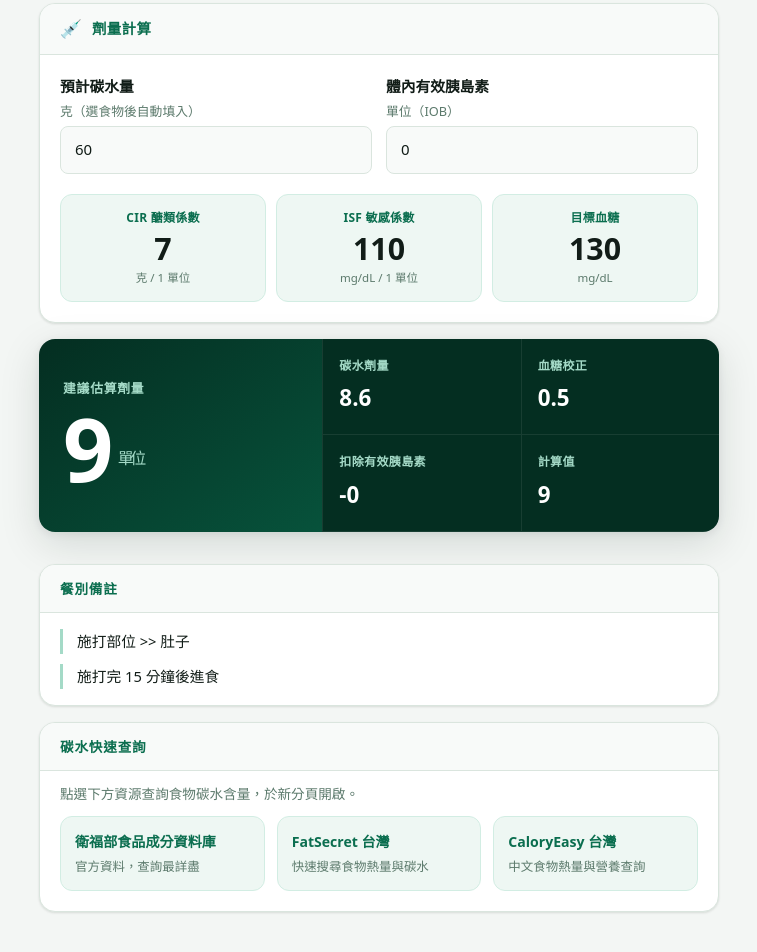
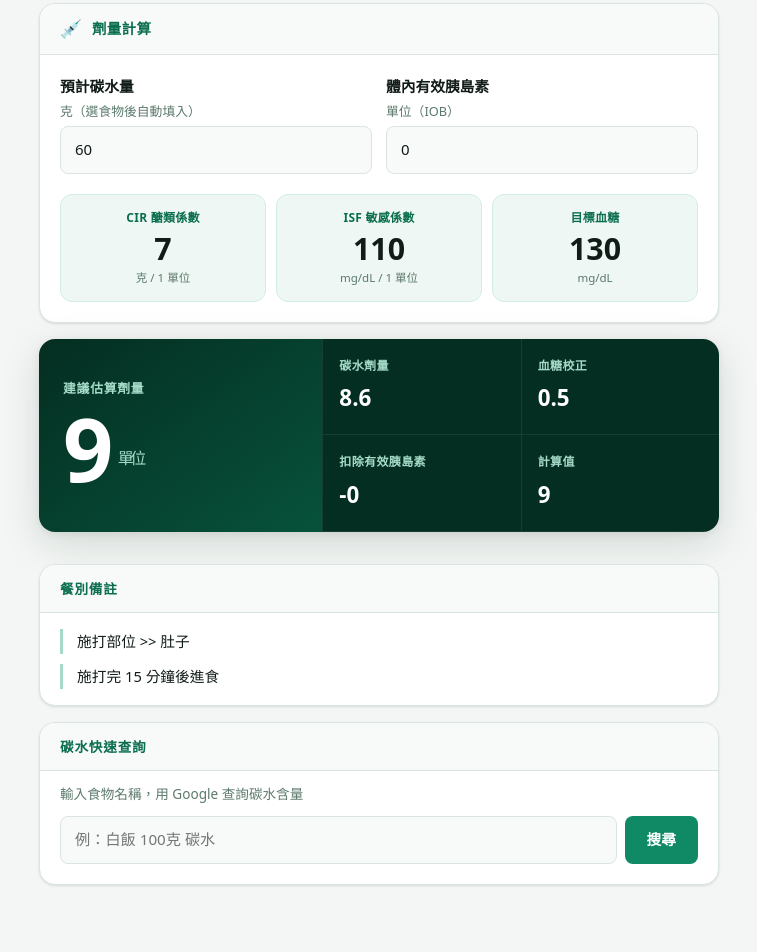
Before and after one commit to maxtylish/insulin_calculator, a plain HTML site: page index.html in a window 1280 px wide. Shown: the part 948-1900 px from the top of the page, without its empty margins (261-1018 px from the left). Drawn offline with Linux system fonts and the light colour scheme.

Commit message:
底部改為 Google 搜尋框

```diff
--- a/index.html
+++ b/index.html
@@ -197,21 +197,11 @@
 
         <section class="carb-ref-panel" aria-labelledby="carb-ref-title">
           <h2 id="carb-ref-title">碳水快速查詢</h2>
-          <p class="carb-ref-desc">點選下方資源查詢食物碳水含量，於新分頁開啟。</p>
-          <div class="carb-ref-links">
-            <a class="carb-ref-link" href="https://consumer.fda.gov.tw/Food/TFND.aspx" target="_blank" rel="noopener">
-              <span class="ref-title">衛福部食品成分資料庫</span>
-              <span class="ref-sub">官方資料，查詢最詳盡</span>
-            </a>
-            <a class="carb-ref-link" href="https://www.fatsecret.com.tw/" target="_blank" rel="noopener">
-              <span class="ref-title">FatSecret 台灣</span>
-              <span class="ref-sub">快速搜尋食物熱量與碳水</span>
-            </a>
-            <a class="carb-ref-link" href="https://caloryeasy.com/tw" target="_blank" rel="noopener">
-              <span class="ref-title">CaloryEasy 台灣</span>
-              <span class="ref-sub">中文食物熱量與營養查詢</span>
-            </a>
-          </div>
+          <p class="carb-ref-desc">輸入食物名稱，用 Google 查詢碳水含量</p>
+          <form class="search-form" action="https://www.google.com/search" method="get" target="_blank">
+            <input class="search-input" type="text" name="q" placeholder="例：白飯 100克 碳水" autocomplete="off" />
+            <button class="search-btn" type="submit">搜尋</button>
+          </form>
         </section>
       </section>
     </main>
--- a/styles.css
+++ b/styles.css
@@ -482,41 +482,48 @@ input:focus, select:focus {
   padding: 12px 20px 0;
 }
 
-.carb-ref-links {
-  display: grid;
-  grid-template-columns: repeat(3, 1fr);
-  gap: 12px;
+.search-form {
+  display: flex;
+  gap: 8px;
   padding: 12px 20px 20px;
 }
 
-.carb-ref-link {
-  display: grid;
-  gap: 4px;
-  padding: 14px;
-  border: 1.5px solid var(--green-100);
-  border-radius: var(--r-md);
-  background: var(--green-50);
-  text-decoration: none;
-  transition: background .18s, border-color .18s, box-shadow .18s;
+.search-input {
+  flex: 1;
+  min-height: 48px;
+  border: 1.5px solid var(--line);
+  border-radius: var(--r-sm);
+  background: var(--subtle);
+  color: var(--ink);
+  padding: 11px 14px;
+  font-size: 0.95rem;
+  outline: none;
+  transition: border-color .18s, box-shadow .18s;
 }
 
-.carb-ref-link:hover {
-  background: var(--green-100);
-  border-color: var(--green-400);
-  box-shadow: var(--shadow-sm);
+.search-input:focus {
+  border-color: var(--accent);
+  box-shadow: 0 0 0 3px rgba(15,138,101,.15);
+  background: #fff;
 }
 
-.ref-title {
-  font-size: 0.88rem;
+.search-btn {
+  flex: 0 0 auto;
+  min-height: 48px;
+  padding: 0 22px;
+  border: none;
+  border-radius: var(--r-sm);
+  background: var(--accent);
+  color: #fff;
+  font-size: 0.92rem;
   font-weight: 700;
-  color: var(--green-700);
-  display: block;
+  cursor: pointer;
+  transition: background .18s;
+  white-space: nowrap;
 }
 
-.ref-sub {
-  font-size: 0.78rem;
-  color: var(--muted);
-  display: block;
+.search-btn:hover {
+  background: var(--accent-dark);
 }
 
 /* ── Mobile ────────────────────────────────────────────────── */
```
